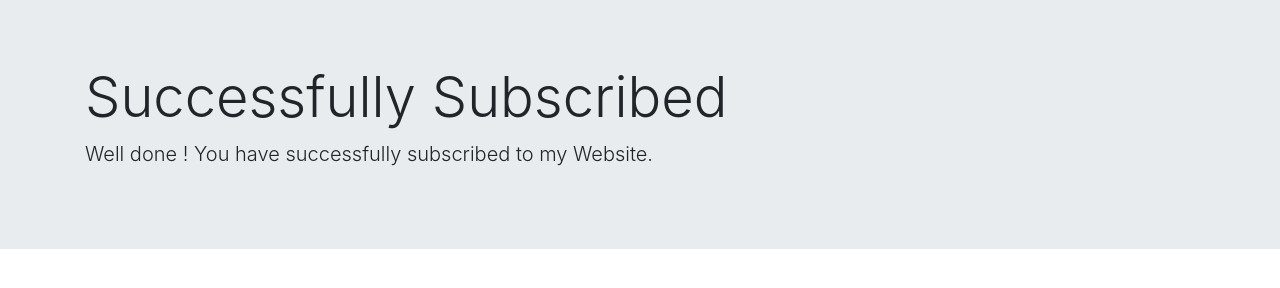
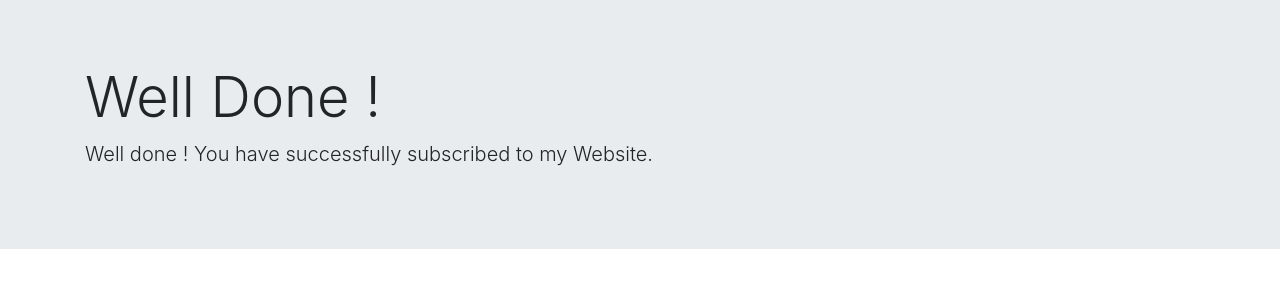
Before and after one commit to gk-gunjan/newsLetter, a website: page success.html in a window 1280 px wide. Drawn offline with nearby package versions, Linux system fonts and the light colour scheme.

Commit message:
changes h1 tag !

```diff
--- a/success.html
+++ b/success.html
@@ -12,7 +12,7 @@
 <body>
     <div class="jumbotron jumbotron-fluid">
         <div class="container">
-          <h1 class="display-4">Successfully Subscribed</h1>
+          <h1 class="display-4">Well Done !</h1>
           <p class="lead">Well done ! You have successfully subscribed to my Website.</p>
         </div>
       </div>
```
